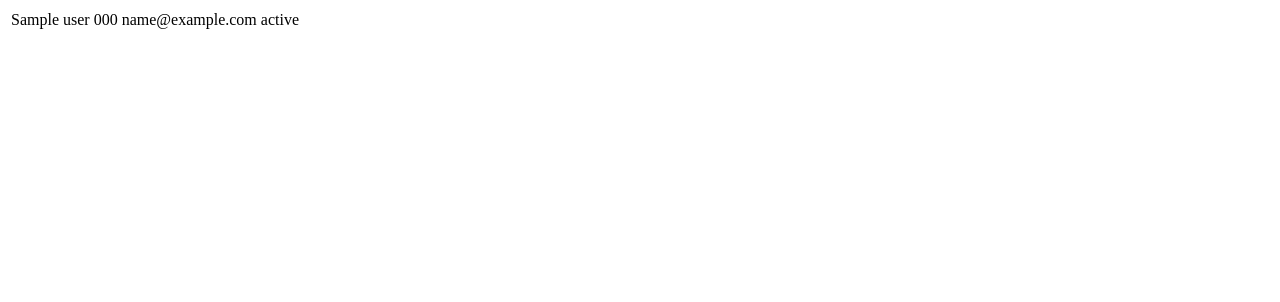
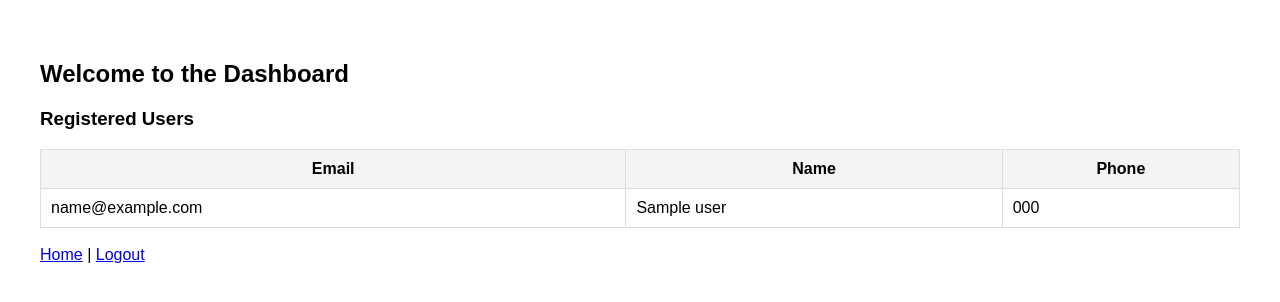
Before and after one commit to prashant0321/emailsend, a FastAPI app: template templates/dashboard.html in a window 1280 px wide. Shown: the top 302 px of the page. Run offline with FastAPI, Linux system fonts and the light colour scheme; the template is opened without the code that fills it: most values are stand-ins (such as "Sample title", 1, 10 or a date in 2020).

Commit message:
dashboard

```diff
--- a/main.py
+++ b/main.py
@@ -3,7 +3,7 @@ from fastapi.responses import HTMLResponse, RedirectResponse
 from fastapi.staticfiles import StaticFiles
 from fastapi.templating import Jinja2Templates
 from sqlalchemy.orm import Session
-from passlib.context import CryptContext  # Import Passlib for hashing
+from passlib.context import CryptContext
 from database import engine, get_db
 import models
 
@@ -72,10 +72,11 @@ async def user_detail(request: Request, email: str, db: Session = Depends(get_db
         return RedirectResponse(url="/", status_code=303)
     return templates.TemplateResponse("user_details.html", {"request": request, "user": user})
 
-@app.get("/dashboard/{email}", response_class=HTMLResponse)
+@app.get("/user/dashboard/{email}", response_class=HTMLResponse)
 async def dashboard(request: Request, email: str, db: Session = Depends(get_db)):
     user = db.query(models.User).filter(models.User.email == email).first()
+    users = db.query(models.User).all()
     if not user:
         return RedirectResponse(url="/", status_code=303)
 
-    return templates.TemplateResponse("dashboard.html", {"request": request, "user": user})
+    return templates.TemplateResponse("dashboard.html", {"request": request, "users": users})
--- a/templates/dashboard.html
+++ b/templates/dashboard.html
@@ -1,10 +1,40 @@
-<table>
+<!DOCTYPE html>
+<html lang="en">
+<head>
+    <meta charset="UTF-8">
+    <meta name="viewport" content="width=device-width, initial-scale=1.0">
+    <title>Dashboard</title>
+    <link rel="stylesheet" href="/static/styles.css">
+</head>
+<body>
+    <h2>Welcome to the Dashboard</h2>
+
+    <h3>Registered Users</h3>
+    {% if users %}
+        <table border="1">
+            <thead>
+                <tr>
+                    <th>Email</th>
+                    <th>Name</th>
+                    <th>Phone</th>
+                </tr>
+            </thead>
+            <tbody>
                 {% for user in users %}
-    <tr onclick="window.open('/user/{{ user.email }}', '_blank')">
+                    <tr>
+                        <td>{{ user.email }}</td>
                         <td>{{ user.name }}</td>
                         <td>{{ user.phone }}</td>
-        <td>{{ user.email }}</td>
-        <td>{{ user.status }}</td>
                     </tr>
                 {% endfor %}
+            </tbody>
         </table>
+    {% else %}
+        <p>No users found.</p>
+    {% endif %}
+
+    <br>
+    <a href="/login">Home</a> |
+    <a href="/login">Logout</a>
+</body>
+</html>
--- a/templates/user_details.html
+++ b/templates/user_details.html
@@ -15,4 +15,4 @@
     </form>
 </body>
 </html>
-<a href="/dashboard/{{ user.email }}">Go to Dashboard</a>
+<a href="/user/dashboard/{{ user.email }}">Go to Dashboard</a>
```
Also changed, not shown: users.db. Lines whose indentation alone changed are shown as unchanged.
